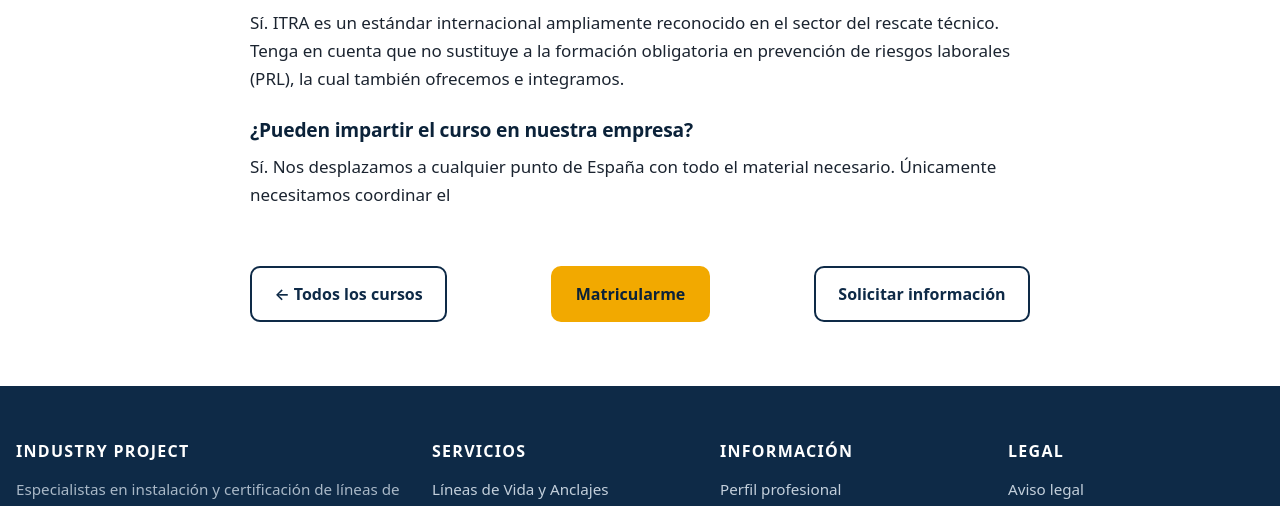
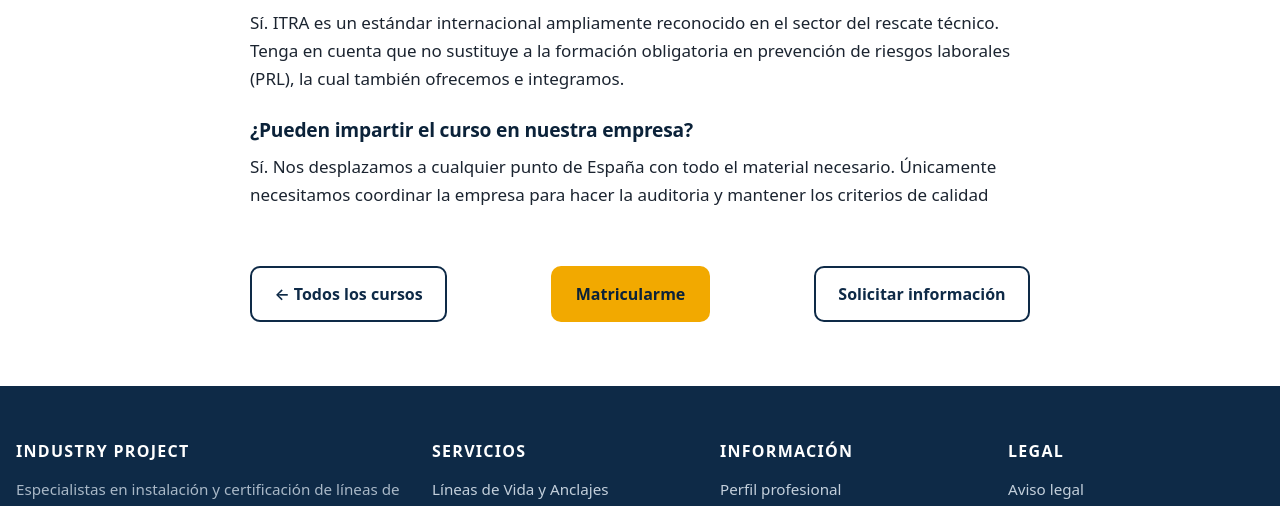
Before and after one commit to Jhonbedoyaestevan/industryproject-web, an Eleventy site: page src/content/formacion/cursos-itra.md in a window 1280 px wide. Shown: the part 2476-2982 px from the top of the page. Built offline with nearby package versions, Linux system fonts and the light colour scheme; Eleventy itself is replaced by a stand-in of ours; files that its build step writes are made by us from their sources.

Commit message:
contenido(Curso): actualizar «cursos-itra»

```diff
--- a/src/content/formacion/cursos-itra.md
+++ b/src/content/formacion/cursos-itra.md
@@ -62,4 +62,4 @@ Orientado a industrias con depósitos, silos, alcantarillado, galerías o salas
 Sí. ITRA es un estándar internacional ampliamente reconocido en el sector del rescate técnico. Tenga en cuenta que no sustituye a la formación obligatoria en prevención de riesgos laborales (PRL), la cual también ofrecemos e integramos.
 
 ### ¿Pueden impartir el curso en nuestra empresa?
-Sí. Nos desplazamos a cualquier punto de España con todo el material necesario. Únicamente necesitamos coordinar el
+Sí. Nos desplazamos a cualquier punto de España con todo el material necesario. Únicamente necesitamos coordinar la empresa para hacer la auditoria y mantener los criterios de calidad
```
